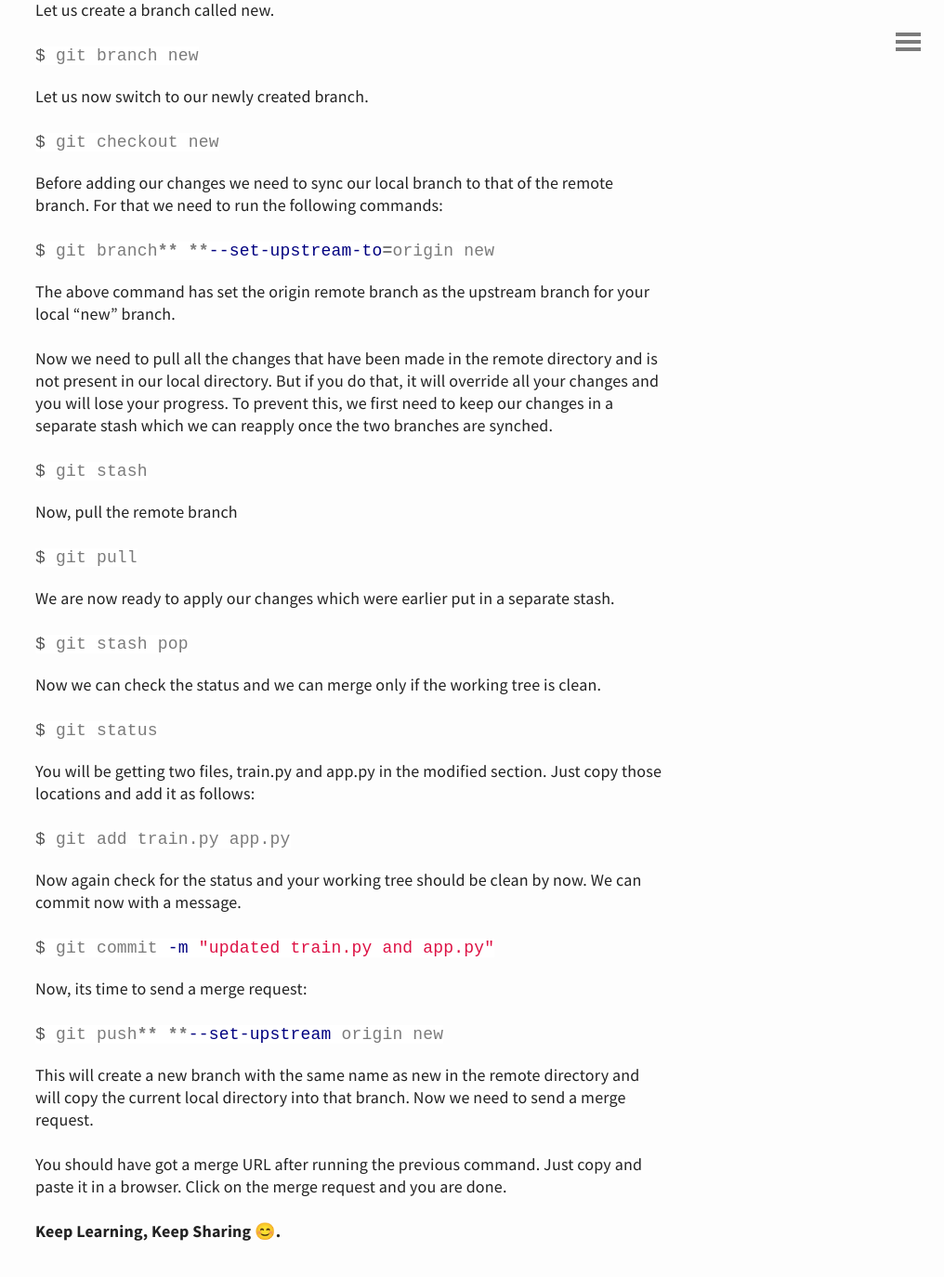
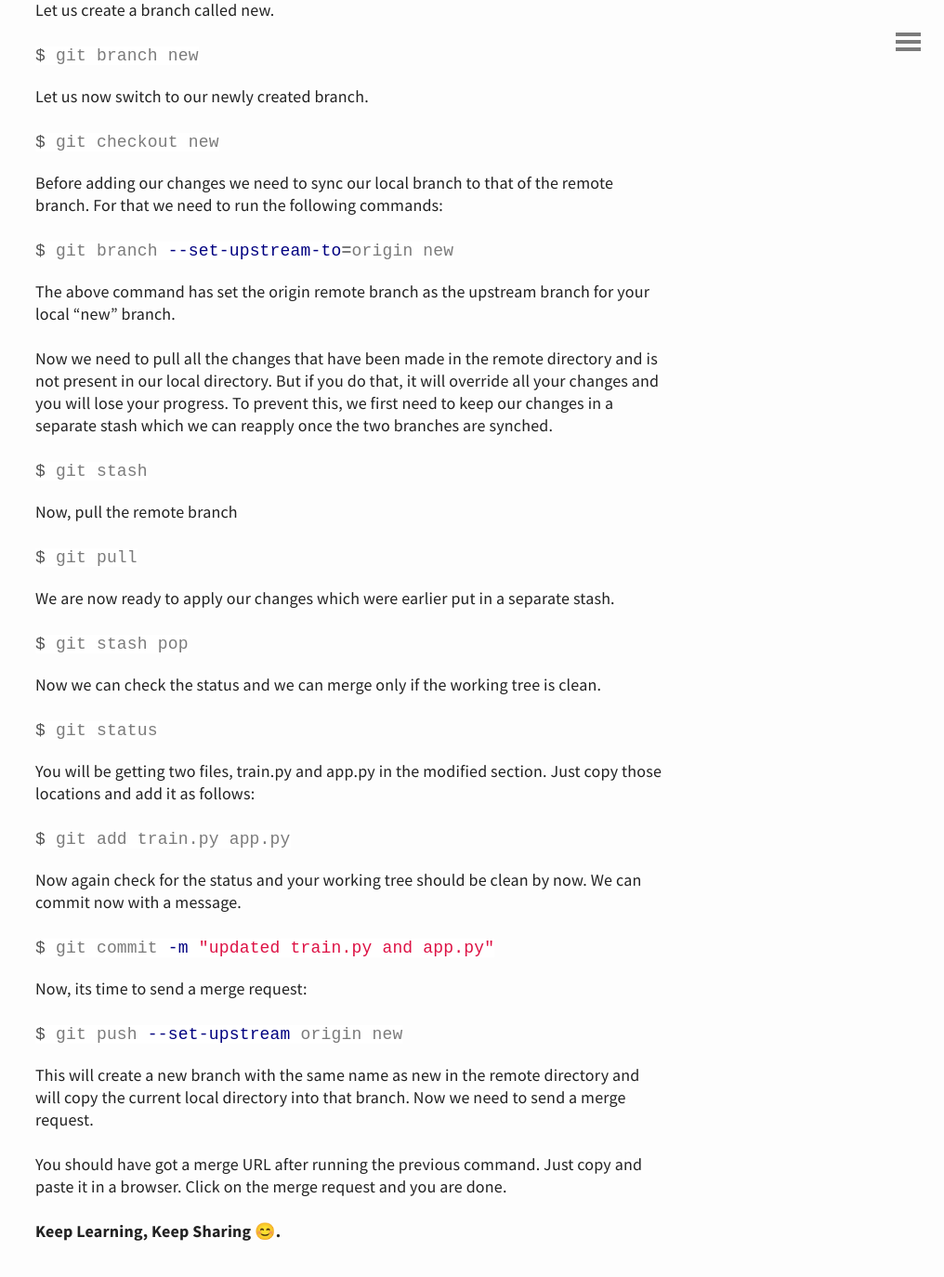
Before and after one commit to spraphul/blog, a Jekyll site: the page built from _posts/2019-09-10-git.md, in a window 1280 px wide and 1400 px high, scrolled down 1587 px. Shown: the top 1374 px of the window at 93% size, without its empty margins (264-1280 px from the left). Built offline with Jekyll 4.4.1, drawn with Linux system fonts in a browser that asks for light colours.

Commit message:
Update 2019-09-10-git.md

````diff
--- a/_posts/2019-09-10-git.md
+++ b/_posts/2019-09-10-git.md
@@ -57,7 +57,7 @@
 Before adding our changes we need to sync our local branch to that of the remote branch. For that we need to run the following commands:
 
 ```console
-$ git branch** **--set-upstream-to=origin new
+$ git branch --set-upstream-to=origin new
 ```
 
 The above command has set the origin remote branch as the upstream branch for your local "new" branch.
@@ -102,7 +102,7 @@
 Now, its time to send a merge request:
 
 ```console
-$ git push** **--set-upstream origin new
+$ git push --set-upstream origin new
 ```
 
 This will create a new branch with the same name as new in the remote directory and will copy the current local directory into that branch. Now we need to send a merge request.
````
